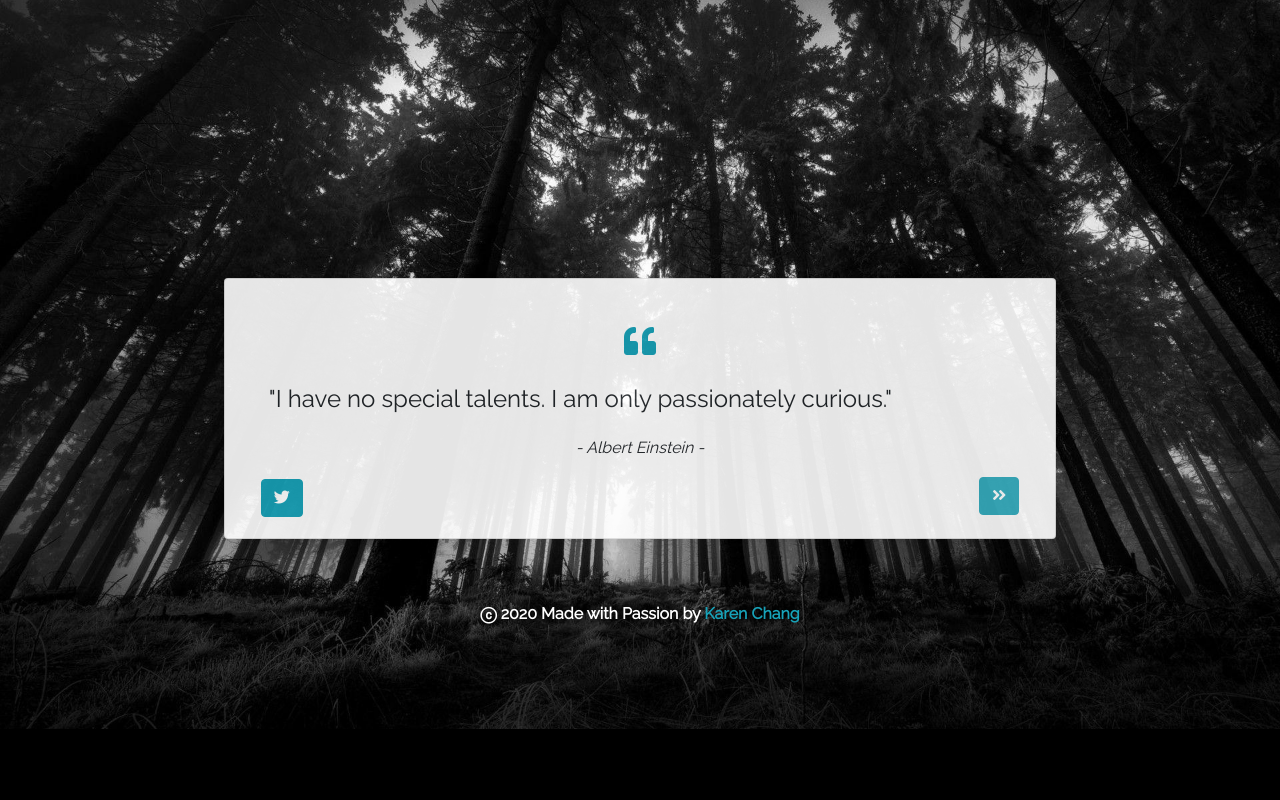
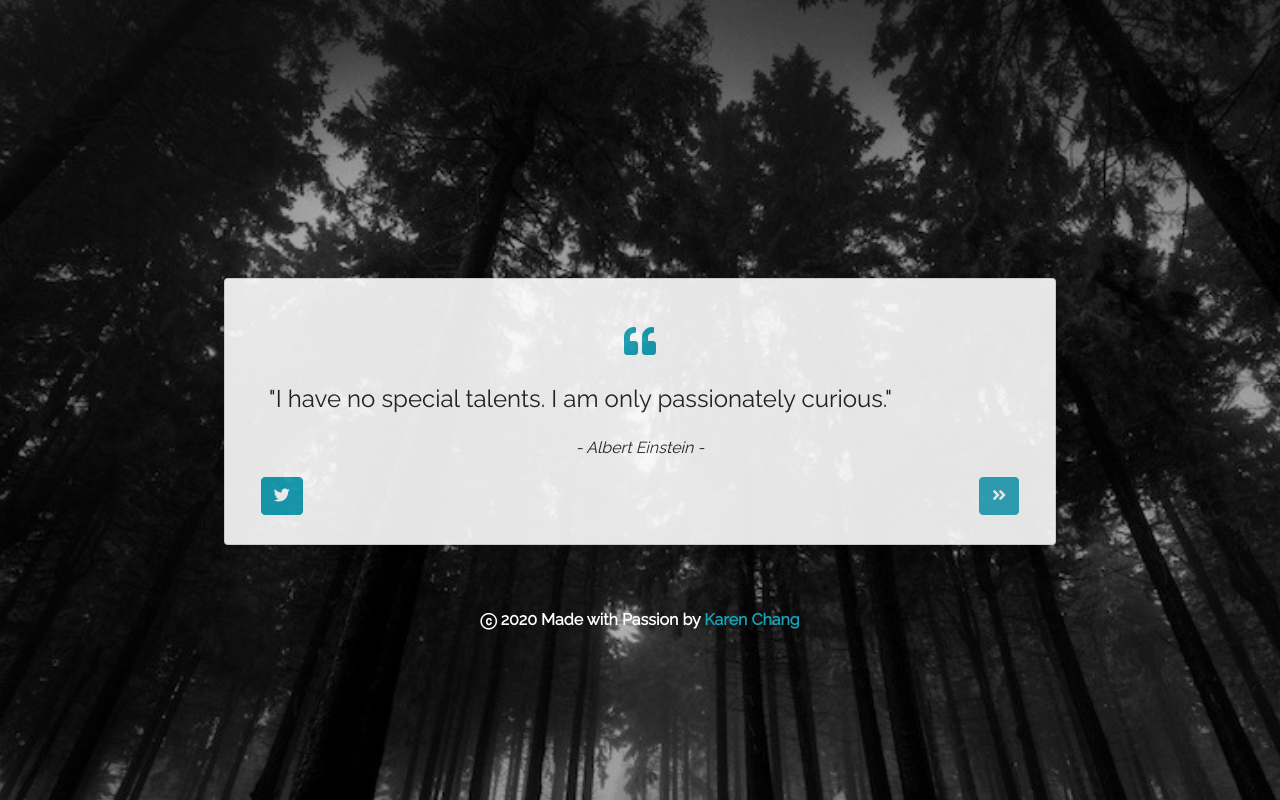
Before and after one commit to karen-developer/react-random-quote-machine, a React (Create React App) app: page / in a window 1280 px wide. Shown: the top 800 px of the page. Built offline with nearby package versions, Linux system fonts and the light colour scheme.

Commit message:
update css

```diff
--- a/src/index.css
+++ b/src/index.css
@@ -1,12 +1,13 @@
 body {
+  margin: 0;
   font-family: 'Raleway', sans-serif;
   -webkit-font-smoothing: antialiased;
   -moz-osx-font-smoothing: grayscale;
-  background-image: url(back.jpg);
+  background-image: linear-gradient(rgba(0, 0, 0, 0.3), rgba(0, 0, 0, 0.3)), url(back.jpg);
   background-position: center;
   background-repeat: no-repeat;
   background-size: cover;
-  background-color: black;
+  height: 100vh;
 }
 
 .card {
@@ -15,7 +16,7 @@ body {
 }
 
 .btn {
-  margin-bottom: -2%;
+  margin-bottom: -1%;
 }
 
 .pulse {
```
Also changed, not shown: src/back.jpg.
